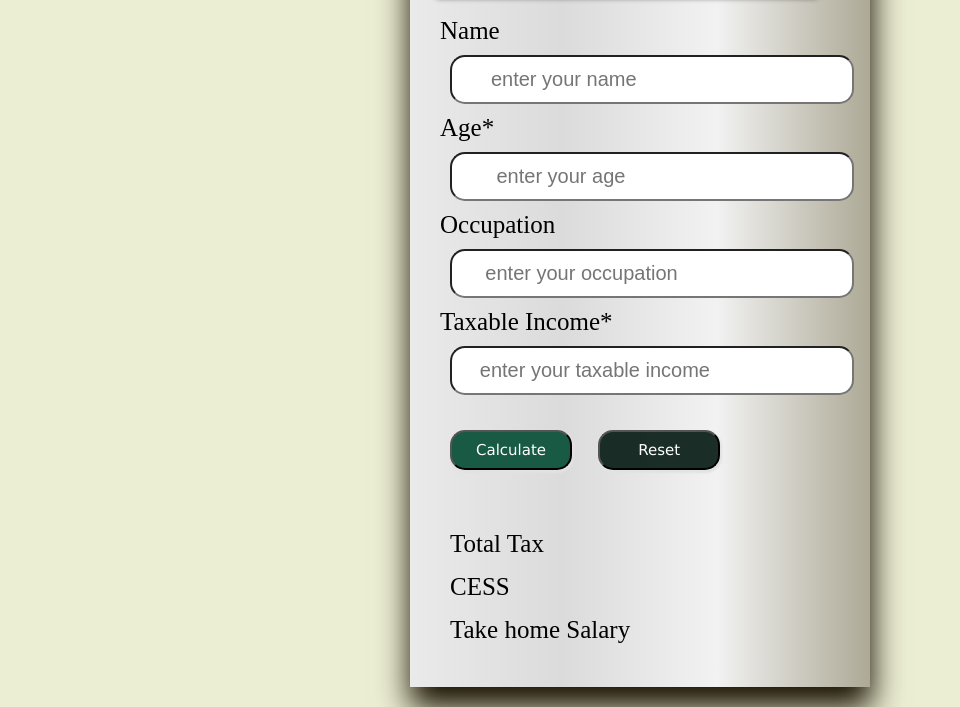
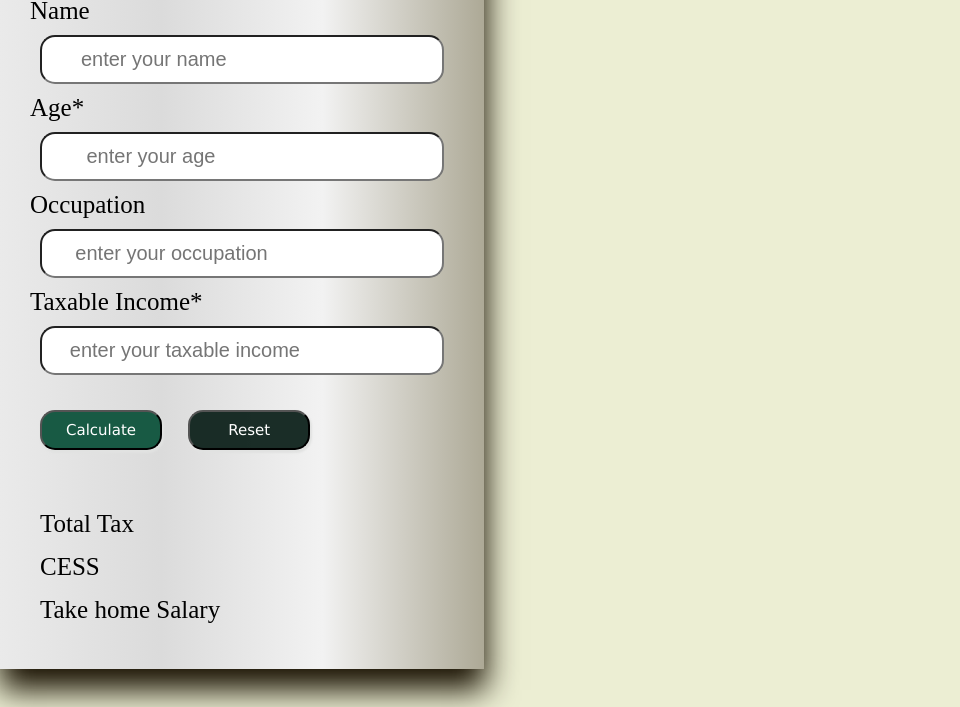
Before and after one commit to T-usharr/incometax, a plain HTML site: page index.html in a window 1280 px wide. Shown: the part 93-800 px from the top of the page, without its empty margins (0-960 px from the left). Drawn offline with Linux system fonts and the light colour scheme.

Commit message:
Update index.css

```diff
--- a/index.css
+++ b/index.css
@@ -14,13 +14,10 @@ body{
     background: -webkit-linear-gradient(to right, #EAEAEA, #DBDBDB, #F2F2F2, #ADA996);  /* Chrome 10-25, Safari 5.1-6 */
     background: linear-gradient(to right, #EAEAEA, #DBDBDB, #F2F2F2, #ADA996); /* W3C, IE 10+/ Edge, Firefox 16+, Chrome 26+, Opera 12+, Safari 7+ */
     padding:30px;
-    width: 400px;
-    height: 700px;
-    display: block;
-    position:absolute;
-    top:50%;
-    left:50%;
-    transform:translate(-50%, -50%);
+    width: auto;
+    height: auto;
+    display:inline-block;
+
 }
 #H3{
 
```
